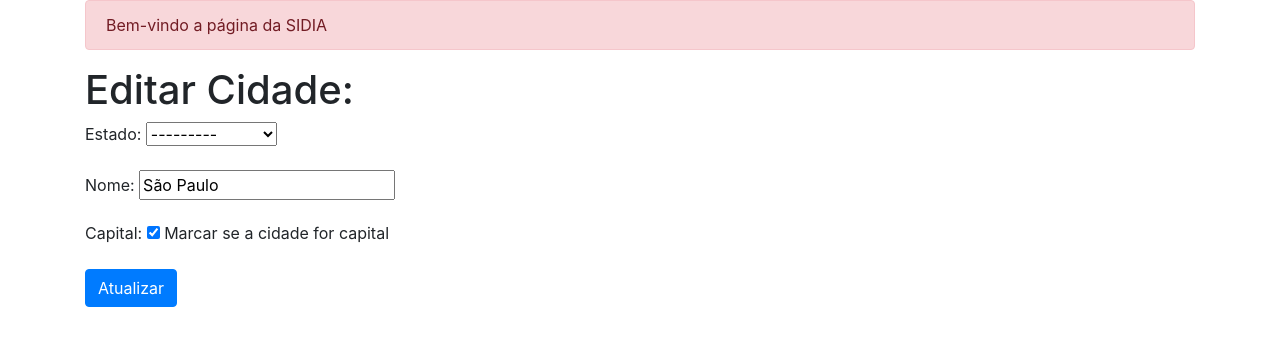
After one commit to lucheol/curso-django-2020, a Django app: page /update/2/ in a window 1280 px wide. The commit adds this page. Shown: the top 346 px of the page. Run offline with Django 3.2, Linux system fonts and the light colour scheme; a user stored in the database is signed in; data comes from the database, SQL or seed files in the repository; both versions use the stored data as it was after the commit; some libraries are stand-ins or nearby versions.

Commit message:
class based views

```diff
--- a/cadastros/admin.py
+++ b/cadastros/admin.py
@@ -1,6 +1,8 @@
 from django.contrib import admin
 
 # Register your models here.
-from cadastros.models import Cidade
+from cadastros.models import Cidade, Pais, Estado
 
+admin.site.register(Pais)
+admin.site.register(Estado)
 admin.site.register(Cidade)
--- a/cadastros/forms.py
+++ b/cadastros/forms.py
@@ -1,4 +1,5 @@
 from django import forms
+from django.core.exceptions import ValidationError
 
 from cadastros.models import Cidade
 
@@ -9,3 +10,10 @@ class CidadeForm(forms.ModelForm):
         model = Cidade
         # fields = ['nome', 'capital']
         fields = '__all__'
+
+    def clean(self):
+
+        nome = self.cleaned_data['nome']
+
+        if nome == 'Itajubá':
+            raise ValidationError({'nome': 'Não podemos cadastrar a cidade de Itajubá no sistema.'})
--- a/cadastros/models.py
+++ b/cadastros/models.py
@@ -3,8 +3,31 @@ from django.db import models
 # Create your models here.
 
 
+class Pais(models.Model):
+    nome = models.CharField(max_length=80)
+
+    def __str__(self):
+        return self.nome
+
+    class Meta:
+        verbose_name = 'País'
+        verbose_name_plural = 'Países'
+
+
+class Estado(models.Model):
+    pais = models.ForeignKey(Pais, on_delete=models.PROTECT)
+    nome = models.CharField(max_length=80)
+
+    def __str__(self):
+        return self.nome
+
+    class Meta:
+        ordering = ('nome', )
+
+
 class Cidade(models.Model):
 
+    estado = models.ForeignKey(Estado, on_delete=models.PROTECT, null=True, blank=False)
     nome = models.CharField(max_length=100, unique=True)
     capital = models.BooleanField(default=False, help_text='Marcar se a cidade for capital')
 
--- /dev/null
+++ b/cadastros/templates/cadastros/edita_cidades.html
@@ -0,0 +1,12 @@
+{% extends 'base.html' %}
+
+{% block conteudo %}
+    <h1>Editar Cidade:</h1>
+
+    <form method="POST">
+        {% csrf_token %}
+        {{ form.as_p }}
+        <input type="submit" value="Atualizar" class="btn btn-primary">
+    </form>
+
+{% endblock %}
--- a/cadastros/templates/cadastros/lista_cidades.html
+++ b/cadastros/templates/cadastros/lista_cidades.html
@@ -3,7 +3,9 @@
 {% block conteudo %}
     <h1>Cidades cadastradas:</h1>
 <p>
+    {% if request.user.is_authenticated %}
 <a class="btn btn-primary" href="{% url 'cidades-cadastro' %}">Cadastrar nova cidade</a>
+    {% endif %}
 </p>
     <ul class="list-group">
 
--- a/cadastros/urls.py
+++ b/cadastros/urls.py
@@ -1,10 +1,13 @@
+from django.contrib.auth.decorators import login_required
 from django.urls import include, path
 
-from cadastros.views import lista_cidades, detalhe_cidade, cadastra_cidade, remove_cidade
+from cadastros.views import CidadeList, CidadeDetail, CidadeDelete, CidadeCreate, CidadeUpdate
 
 urlpatterns = [
-    path('', lista_cidades, name='cidades-list'),
-    path('detail/<int:id>/', detalhe_cidade, name='cidades-detalhe'),
-    path('delete/<int:id>/', remove_cidade, name='cidades-remove'),
-    path('create/', cadastra_cidade, name='cidades-cadastro')
+    path('', CidadeList.as_view(), name='cidades-list'),
+    path('detail/<int:pk>/', CidadeDetail.as_view(), name='cidades-detalhe'),
+    path('delete/<int:pk>/', login_required(CidadeDelete.as_view()), name='cidades-remove'),
+    # path('update/', editar_cidade, name='cidades-editar'),
+    path('update/<int:pk>/', login_required(CidadeUpdate.as_view()), name='cidades-editar'),
+    path('create/', login_required(CidadeCreate.as_view()), name='cidades-cadastro')
 ]
--- a/cadastros/views.py
+++ b/cadastros/views.py
@@ -1,64 +1,160 @@
+from django.contrib import messages
+from django.contrib.auth.decorators import login_required
+from django.contrib.messages.views import SuccessMessageMixin
+from django.core.exceptions import PermissionDenied
 from django.shortcuts import render, get_object_or_404, redirect
+from django.urls import reverse_lazy
+from django.views.generic import ListView, DetailView, DeleteView, CreateView, UpdateView
+from django.views.generic.base import View
 
 from cadastros.forms import CidadeForm
 from cadastros.models import Cidade
 
 
-def lista_cidades(request):
+class SidiaBaseListView(ListView):
 
-    qs = Cidade.objects.all().order_by('nome')
-
-    context = {
-        'cidades': qs,
-        'titulo': 'SIDIA'
-    }
-
-    return render(request, 'cadastros/lista_cidades.html', context)
-
-def detalhe_cidade(request, id):
-
-    # id_cidade = request.GET['id_cidade']
-
-    # cidade = Cidade.objects.get(pk=id_cidade)
-    cidade = get_object_or_404(Cidade, pk=id)
-
-    context = {
-        'cidade': cidade,
-    }
-
-    return render(request, 'cadastros/detalhe_cidades.html', context)
-
-def remove_cidade(request, id):
-
-    cidade = get_object_or_404(Cidade, pk=id)
-
-    cidade.delete()
-
-    return redirect('cidades-list')
+    def get_context_data(self, **kwargs):
+        context = super().get_context_data(**kwargs)
+        context['titulo'] = 'PROJETO SIDIA'
+        return context
 
 
-def cadastra_cidade(request):
+class CidadeList(SidiaBaseListView):
 
-    if request.method == 'POST':
-
-        form = CidadeForm(request.POST)
-
-        if form.is_valid():
-
-            form.save()
-
-            return redirect('cidades-list')
-
-        # nome = request.POST['nome']
-        # capital = request.POST['capital']
-        # Cidade.objects.create(nome=nome, capital=capital)
-
-    else:
-        form = CidadeForm()
+    queryset = Cidade.objects.all().order_by('nome')
+    context_object_name = 'cidades'
+    template_name = 'cadastros/lista_cidades.html'
 
 
-    context = {
-        'form': form
-    }
+class CidadeDetail(DetailView):
 
-    return render(request, 'cadastros/cadastra_cidades.html', context)
+    context_object_name = 'cidade'
+    queryset = Cidade.objects.all()
+    template_name = 'cadastros/detalhe_cidades.html'
+
+
+class CidadeDelete(DeleteView):
+    context_object_name = 'cidade'
+    model = Cidade
+    template_name = 'cadastros/remove_cidades.html'
+    success_url = reverse_lazy('cidades-list')
+
+
+
+class CidadeCreate(CreateView):
+    model = Cidade
+    # fields = ['nome', 'capital']
+    form_class = CidadeForm
+    template_name = 'cadastros/cadastra_cidades.html'
+    success_url = reverse_lazy('cidades-list')
+
+
+class CidadeUpdate(UpdateView, SuccessMessageMixin):
+    model = Cidade
+    form_class = CidadeForm
+    template_name = 'cadastros/edita_cidades.html'
+    success_url = reverse_lazy('cidades-list')
+    success_message = 'Cadastro atualizado com sucesso!'
+
+# class CidadeList(View):
+#
+#     def get(self, request):
+#
+#         qs = Cidade.objects.all().order_by('nome')
+#
+#         context = {
+#             'cidades': qs,
+#             'titulo': 'SIDIA'
+#         }
+#
+#         return render(request, 'cadastros/lista_cidades.html', context)
+
+    # def post(self, request):
+    #     pass
+
+# def lista_cidades(request):
+#
+#     qs = Cidade.objects.all().order_by('nome')
+#
+#     context = {
+#         'cidades': qs,
+#         'titulo': 'SIDIA'
+#     }
+#
+#     return render(request, 'cadastros/lista_cidades.html', context)
+
+# def detalhe_cidade(request, id):
+#
+#     # id_cidade = request.GET['id_cidade']
+#
+#     # cidade = Cidade.objects.get(pk=id_cidade)
+#     cidade = get_object_or_404(Cidade, pk=id)
+#
+#     context = {
+#         'cidade': cidade,
+#     }
+#
+#     return render(request, 'cadastros/detalhe_cidades.html', context)
+
+# @login_required
+# def remove_cidade(request, id):
+#
+#     cidade = get_object_or_404(Cidade, pk=id)
+#
+#     cidade.delete()
+#     messages.success('Registro removido com sucesso!')
+#
+#     return redirect('cidades-list')
+
+# @login_required
+# def cadastra_cidade(request):
+#
+#     if request.method == 'POST':
+#
+#         form = CidadeForm(request.POST)
+#
+#         if form.is_valid():
+#
+#             form.save()
+#
+#             return redirect('cidades-list')
+#
+#         # nome = request.POST['nome']
+#         # capital = request.POST['capital']
+#         # Cidade.objects.create(nome=nome, capital=capital)
+#
+#     else:
+#         form = CidadeForm()
+#
+#
+#     context = {
+#         'form': form
+#     }
+#
+#     return render(request, 'cadastros/cadastra_cidades.html', context)
+
+
+# @login_required
+# def editar_cidade(request, id):
+#
+#     # if not request.user.is_authenticated:
+#     #     raise PermissionDenied
+#
+#     # id = request.GET['id']
+#     # id = request.GET.get('id', None)
+#
+#     cidade_obj = get_object_or_404(Cidade, pk=id)
+#     form = CidadeForm(request.POST or None, instance=cidade_obj)
+#
+#     if request.method == 'POST':
+#         form = CidadeForm(request.POST, instance=cidade_obj)
+#         if form.is_valid():
+#             form.save()
+#             return redirect('cidades-list')
+#
+#     context = {
+#         'form': form,
+#         'obj': cidade_obj
+#     }
+#
+#     return render(request, 'cadastros/edita_cidades.html', context)
--- a/proj/urls.py
+++ b/proj/urls.py
@@ -16,9 +16,7 @@ Including another URLconf
 from django.contrib import admin
 from django.urls import path, include
 
-from cadastros.views import lista_cidades
-
 urlpatterns = [
     path('admin/', admin.site.urls),
-    path('cidades/', include('cadastros.urls'))
+    path('', include('cadastros.urls'))
 ]
--- a/templates/base.html
+++ b/templates/base.html
@@ -14,6 +14,17 @@
 
     <div class="alert alert-danger" role="alert">Bem-vindo a página da {% if titulo %} {{ titulo }}{% else %} SIDIA {%endif %}</div>
 
+    {% if messages %}
+        {% for message in messages %}
+        <div class="alert alert-info alert-dismissible fade show" role="alert">
+            {{ message }}
+            <button type="button" class="close" data-dismiss="alert" aria-label="Close">
+            <span aria-hidden="true">&times;</span>
+          </button>
+        </div>
+        {% endfor %}
+    {% endif %}
+
     {% block conteudo %}
 
     {% endblock %}
```
Also changed, not shown: cadastros/templates/cadastros/detalhe_cidades.html (+6 -1 lines), cadastros/templates/cadastros/remove_cidades.html (added, +12 -0 lines), cadastros/migrations/0004_auto_20201014_1418.py (added), db.sqlite3, readme.md.
